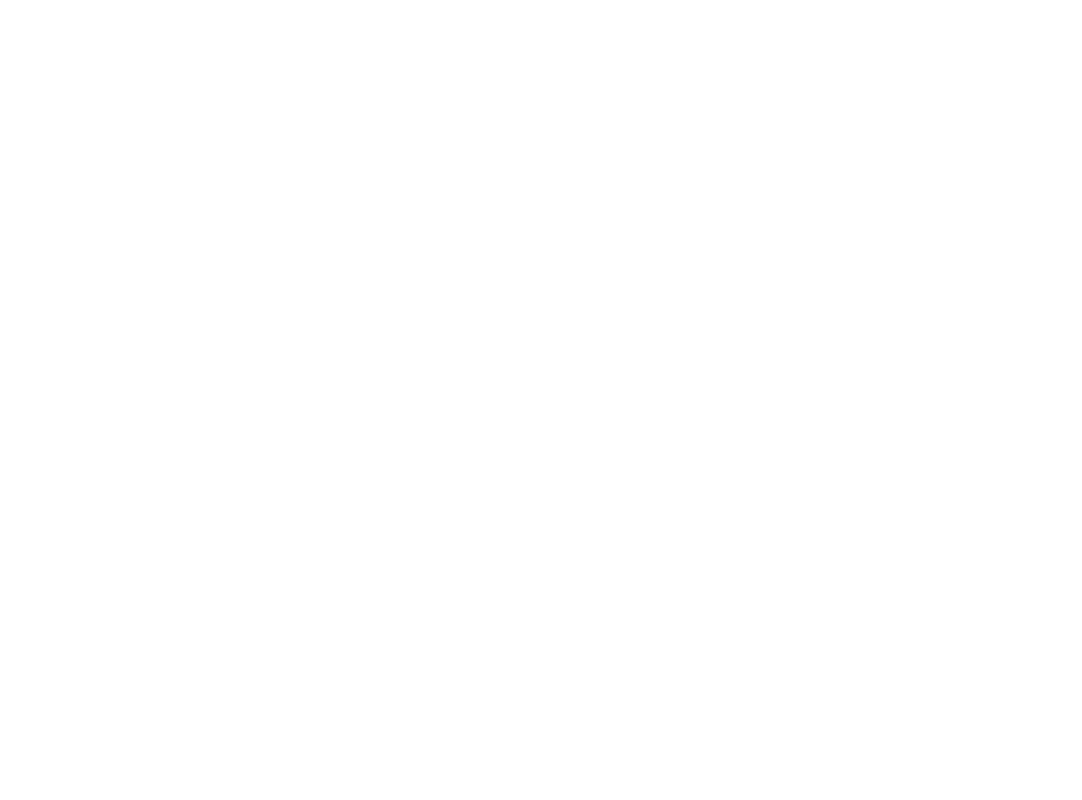
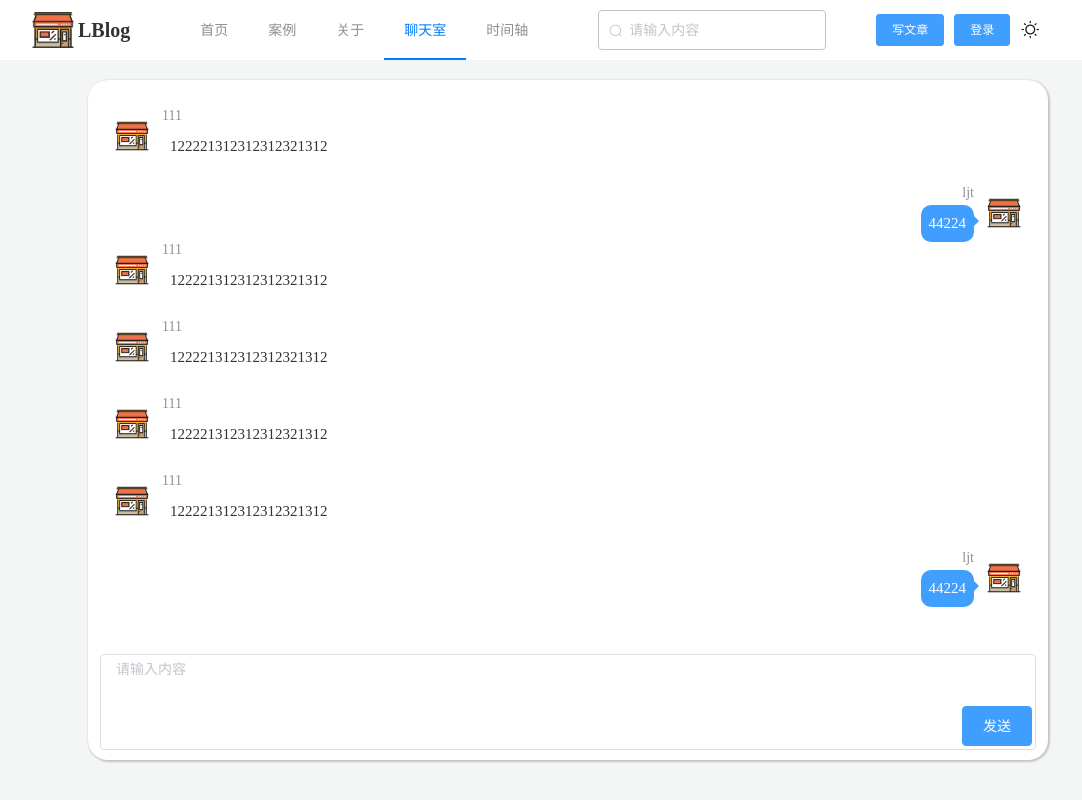
Before and after one commit to ljt1024/nuxt-Lblog, a Nuxt app: page /chart in a window 1280 px wide. Before the commit this address had no page. Shown: the whole page, without its empty margins (72-1154 px from the left). Built offline with nearby package versions, Linux system fonts and the light colour scheme; no server answers; what vue2-editor would draw is missing.

Commit message:
feat:聊天室

```diff
--- a/components/PageHead.vue
+++ b/components/PageHead.vue
@@ -10,7 +10,8 @@
             <el-menu-item index="1"><nuxt-link to="/">首页</nuxt-link></el-menu-item>
             <el-menu-item index="2"><nuxt-link :to="{name:'example'}">案例</nuxt-link></el-menu-item>
             <el-menu-item index="3"><nuxt-link :to="{name:'about'}">关于</nuxt-link></el-menu-item>
-            <el-menu-item index="4"><nuxt-link to="/">收藏</nuxt-link></el-menu-item>
+<!--            <el-menu-item index="4"><nuxt-link to="/">收藏</nuxt-link></el-menu-item>-->
+            <el-menu-item index="4"><nuxt-link :to="{name:'chart'}">聊天室</nuxt-link></el-menu-item>
             <el-menu-item index="5"><nuxt-link :to="{name:'timeLine'}">时间轴</nuxt-link></el-menu-item>
           </el-menu>
         </div>
@@ -22,7 +23,8 @@
             <el-dropdown-menu slot="dropdown">
               <el-dropdown-item><nuxt-link :to="{name:'example'}">案例</nuxt-link></el-dropdown-item>
               <el-dropdown-item><nuxt-link :to="{name:'about'}">关于</nuxt-link></el-dropdown-item>
-              <el-dropdown-item><nuxt-link to="/">收藏</nuxt-link></el-dropdown-item>
+<!--              <el-dropdown-item><nuxt-link to="/">收藏</nuxt-link></el-dropdown-item>-->
+              <el-dropdown-item><nuxt-link :to="{name:'chart'}">聊天室</nuxt-link></el-dropdown-item>
               <el-dropdown-item><nuxt-link :to="{name:'timeLine'}">时间轴</nuxt-link></el-dropdown-item>
             </el-dropdown-menu>
           </el-dropdown>
@@ -35,14 +37,16 @@
             </el-input>
         </div>
         <div class="login">
-          <el-button type="primary" size='small'>写文章</el-button>
+          <el-button type="primary" size='small' @click="toWrite">写文章</el-button>
+          <client-only>
             <el-button type="primary" size='small' @click="login" v-if="!userInfo">登录</el-button>
-          <el-dropdown v-else @command="loginOut">
+            <el-dropdown @command="loginOut" v-else>
               <img src="../static/images/avatar.png" alt="" class="avatar" >
               <el-dropdown-menu slot="dropdown">
                 <el-dropdown-item icon="el-icon-switch-button" command="loginOut">退出</el-dropdown-item>
               </el-dropdown-menu>
             </el-dropdown>
+          </client-only>
           <div class="mode">
             <i class="el-icon-sunny theme" @click="changeTheme('dark')" v-if="mode === 'light'"></i>
             <i class="el-icon-moon theme" @click="changeTheme('light')" v-if="mode === 'dark'"></i>
@@ -110,6 +114,11 @@ export default {
     },
   mounted() {
     this.userInfo = JSON.parse(localStorage.getItem('userInfo'))
+    if (localStorage.getItem('token')) {
+      this.$axios.$get('/api/user/profile').then(res => {
+
+      })
+    }
     let mode = localStorage.getItem('theme')
     if (mode) {
       this.mode = localStorage.getItem('theme')
@@ -154,7 +163,9 @@ export default {
             type: 'success'
           });
          localStorage.setItem('userInfo', JSON.stringify(res.data.user))
+          setTimeout(()=>{
             window.location.reload()
+          }, 500)
         })
       },
       loginOut(command) {
@@ -169,13 +180,25 @@ export default {
             type: 'success',
             message: '已退出!'
           });
+          setTimeout(()=>{
             window.location.reload()
+          },500)
         }).catch(() => {
           this.$message({
             type: 'success',
             message: '已取消!'
           });
         });
+      },
+      toWrite() {
+        if (localStorage.getItem('token')) {
+            this.$router.push('write')
+        } else {
+          this.$message({
+            type: 'warning',
+            message: '未登录!'
+          });
+        }
       }
     }
 }
--- a/pages/article/index.vue
+++ b/pages/article/index.vue
@@ -51,9 +51,9 @@
     max-width: 960px;
     margin: 60px auto 0 auto;
     .wrap {
-      background-color: #fff;
+      background-color: var(--theme-bg-3);
       padding: 2.667rem 2rem 3.33rem;
-      color: #595959;
+      color: var(--color-font-7);
       font-size: 15px;
       font-family: -apple-system,system-ui,BlinkMacSystemFont,Helvetica Neue,PingFang SC,Hiragino Sans GB,Microsoft YaHei,Arial,sans-serif;
       background-image: linear-gradient(90deg,rgba(60,10,30,.04) 3%,transparent 0),linear-gradient(1turn,rgba(60,10,30,.04) 3%,transparent 0);
@@ -65,7 +65,7 @@
       font-size: 2.667rem;
       font-weight: 600;
       line-height: 1.31;
-      color: #252933;
+      color: var(--color-font-8);
     }
     .author {
       display: flex;
@@ -80,12 +80,12 @@
       .username {
         font-size: 1.333rem;
         font-weight: 500;
-        color: #515767;
+        color: var(--color-font-9);
         line-height: 2rem;
       }
       .btm {
         font-size: 1.167rem;
-        color: #8a919f;
+        color: var(--color-font-10);
         margin-top: 2px;
         line-height: 22px;
       }
--- /dev/null
+++ b/pages/chart/index.vue
@@ -0,0 +1,197 @@
+<template>
+  <div>
+    <PageHead :active="4"/>
+    <div class="page-main">
+       <div class="chart-wrap">
+         <div class="chart-left chart-info">
+           <img src="../../static/images/logo.png" alt="" class="user-avatar">
+           <div class="chart-content-wrap">
+              <div class="username">111</div>
+              <div class="chart-content">122221312312312321312</div>
+           </div>
+         </div>
+         <div class="chart-right chart-info">
+           <div class="chart-content-wrap">
+             <div class="username">ljt</div>
+             <div class="chart-content">44224</div>
+           </div>
+           <img src="../../static/images/logo.png" alt="" class="user-avatar">
+         </div>
+         <div class="chart-left chart-info">
+           <img src="../../static/images/logo.png" alt="" class="user-avatar">
+           <div class="chart-content-wrap">
+             <div class="username">111</div>
+             <div class="chart-content">122221312312312321312</div>
+           </div>
+         </div>
+         <div class="chart-left chart-info">
+           <img src="../../static/images/logo.png" alt="" class="user-avatar">
+           <div class="chart-content-wrap">
+             <div class="username">111</div>
+             <div class="chart-content">122221312312312321312</div>
+           </div>
+         </div>
+         <div class="chart-left chart-info">
+           <img src="../../static/images/logo.png" alt="" class="user-avatar">
+           <div class="chart-content-wrap">
+             <div class="username">111</div>
+             <div class="chart-content">122221312312312321312</div>
+           </div>
+         </div>
+         <div class="chart-left chart-info">
+           <img src="../../static/images/logo.png" alt="" class="user-avatar">
+           <div class="chart-content-wrap">
+             <div class="username">111</div>
+             <div class="chart-content">122221312312312321312</div>
+           </div>
+         </div>
+         <div class="chart-right chart-info">
+           <div class="chart-content-wrap">
+             <div class="username">ljt</div>
+             <div class="chart-content">44224</div>
+           </div>
+           <img src="../../static/images/logo.png" alt="" class="user-avatar">
+         </div>
+       </div>
+      <div class="chart-input">
+        <el-input
+          type="textarea"
+          autosize
+          resize="none"
+          placeholder="请输入内容"
+          :autosize="{ minRows: 4, maxRows: 4}"
+          v-model="content">
+        </el-input>
+        <el-button type="primary" class="submit" @click="submit">发送</el-button>
+      </div>
+    </div>
+  </div>
+</template>
+
+<script>
+  import PageHead from "@/components/PageHead";
+  export default {
+    name: "index",
+    components: {
+      PageHead
+    },
+    data() {
+      return {
+        content: '',
+        socket: null
+      }
+    },
+    mounted() {
+     this.scrollBtm()
+      this.socket = new WebSocket("ws://localhost:3002/socketTest");
+      this.socket.addEventListener("open", function (event) {
+        console.log("socket is open");
+        this.socket.send("这里是html发送过来的");
+      });
+      this.socket.addEventListener("message", function (event) {
+        console.log("Message from server", event.data);
+      });
+    },
+    methods: {
+      scrollBtm() {
+        const chartWrap = document.querySelector('.chart-wrap')
+        chartWrap.scrollTop = chartWrap.scrollHeight;
+      },
+      submit() {
+        this.socket.send(this.content);
+      }
+    }
+  }
+</script>
+
+<style scoped lang="scss">
+  .page-main {
+    height: calc(100vh - 120px);
+    box-shadow: 1px 1px 2px 1px rgba(0,0,0,0.2);
+    margin-top: 80px;
+    border-radius: 20px;
+    background-color: var(--theme-bg-3);
+    .chart-wrap {
+      height: calc(100% - 120px);
+      overflow-y: auto;
+      padding: 12px;
+      color: var(--color-font-1);
+      display: flex;
+      flex-direction: column;
+      .user-avatar {
+        width: 40px;
+        height: 40px;
+      }
+      .chart-info {
+        display: flex;
+        align-items: center;
+      }
+      .chart-left {
+        margin-bottom: 20px;
+        .chart-content-wrap {
+          margin-left: 10px;
+        }
+        .chart-content {
+          margin-top: 4px;
+          padding: 6px 8px;
+          border-radius: 10px;
+          position: relative;
+          background-color: #fff;
+          text-align: center;
+          line-height: 25px;
+          display: inline-block;
+          color: #333;
+          font-size: 15px;
+        }
+        .chart-content::after {
+          content: "";
+          position: absolute;
+          border: 5px solid transparent;
+          border-right-color:#fff;
+          top: 30%;
+          left: -10px;
+        }
+      }
+
+      .chart-right {
+        display: flex;
+        align-self: flex-end;
+        .chart-content-wrap {
+          margin-right: 10px;
+        }
+        .username {
+          text-align: right;
+        }
+        .chart-content {
+          border-radius: 10px;
+          margin-top: 4px;
+          padding: 6px 8px;
+          position: relative;
+          background-color: #409EFE;
+          text-align: center;
+          line-height: 25px;
+          display: inline-block;
+          color: #fff;
+          font-size: 15px;
+        }
+        .chart-content::after {
+          content: "";
+          position: absolute;
+          border: 5px solid transparent;
+          border-left-color: #409EFE;
+          top: 30%;
+          right: -10px;
+        }
+      }
+    }
+    .chart-input {
+      position: relative;
+      margin-top: 30px;
+      .submit {
+        position: absolute;
+        right: 4px;
+        bottom: 4px;
+      }
+    }
+  }
+</style>
--- /dev/null
+++ b/pages/write/index.vue
@@ -0,0 +1,15 @@
+<template>
+    <div>
+      <VueEditor/>
+    </div>
+</template>
+
+<script>
+    export default {
+        name: "index"
+    }
+</script>
+
+<style scoped>
+
+</style>
--- a/static/index.scss
+++ b/static/index.scss
@@ -38,3 +38,23 @@ body {
     padding: 10px;
   }
 }
+
+::-webkit-scrollbar {
+  width: 6px;
+  height: 6px;
+  background-color: #f5f5f5;
+}
+
+/*滚动条 阴影~圆角*/
+::-webkit-scrollbar-track {
+  -webkit-box-shadow: inset 0 0 6px rgba(239, 230, 230, 0.9);
+  border-radius: 10px;
+  background-color: #f5f5f5;
+}
+
+/*滑块 阴影~圆角*/
+::-webkit-scrollbar-thumb {
+  border-radius: 10px;
+  -webkit-box-shadow: inset 0 0 6px rgba(239, 230, 230, 0.9);
+  background-color: rgb(149, 147, 147);
+}
--- a/utils/theme.js
+++ b/utils/theme.js
@@ -16,6 +16,10 @@ const font5 = '#86909c' // 文章描述
 const font6 = '#9fa8b1'
 const font7 = '#4e5969'
 const font8 = '#999ea5'
+const font9 = '#595959'  // 文章详情颜色
+const font10 = '#252933' // 文章详情标题色
+const font11= '#515767' // 文章详情作者
+const font12 = '#8a919f' // 文章详情阅读数
 // 获取对应的主题色值
 export const getThemeMap = (isLight) => {
   return {
@@ -35,6 +39,10 @@ export const getThemeMap = (isLight) => {
     'color-font-4': isLight ? font5 : font6,
     'color-font-5': isLight ? font5 : font6,
     'color-font-6': isLight ? font7 : font8,
+    'color-font-7': isLight ? font9 : font4,
+    'color-font-8': isLight ? font10 : font4,
+    'color-font-9': isLight ? font11 : font4,
+    'color-font-10': isLight ? font12 : font4,
   }
 }
 
```
Also changed, not shown: plugins/axios.js (+8 -2 lines). Lines whose indentation alone changed are shown as unchanged.
